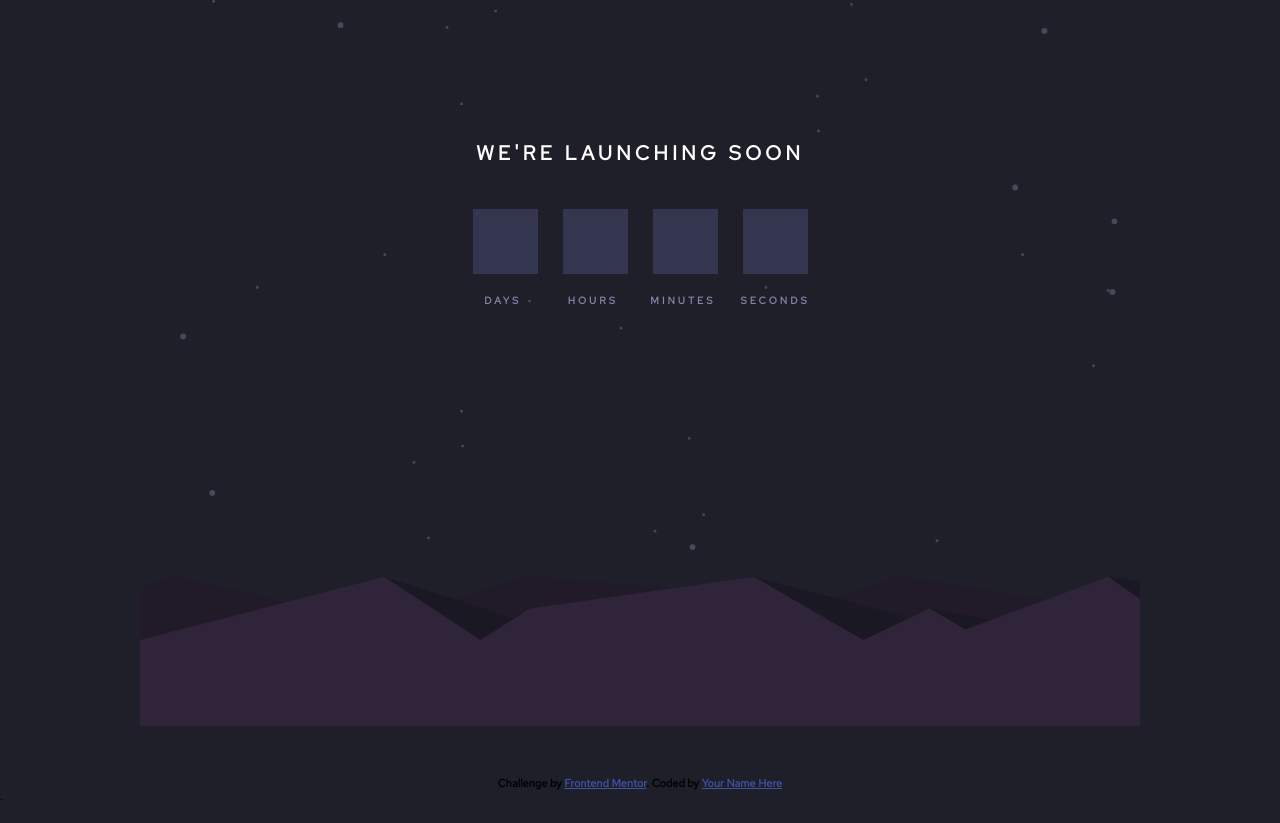
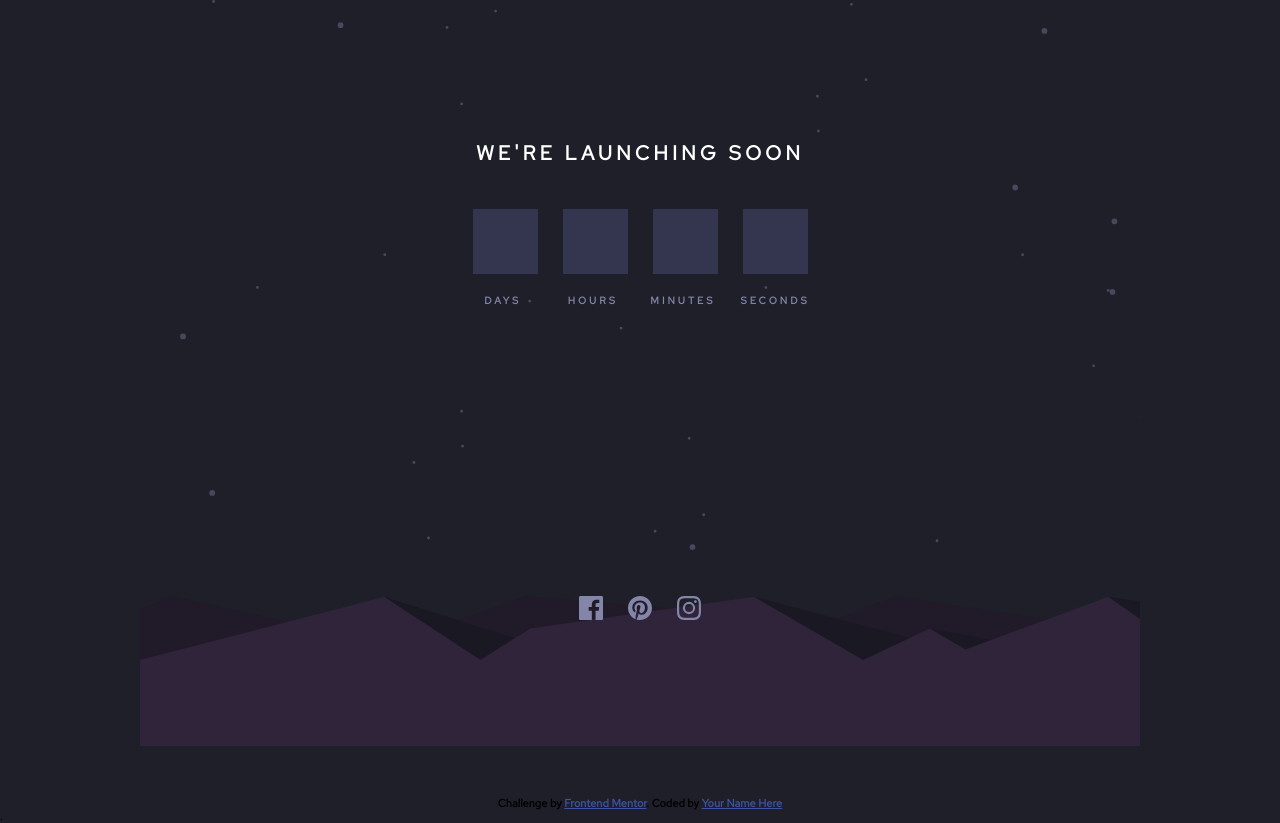
Before and after one commit to chuk944/launch-countdown-timer-main, a plain HTML site: page launch-countdown-timer-main/index.html in a window 1280 px wide. Drawn offline with Linux system fonts and the light colour scheme.

Commit message:
07-17-2022

```diff
--- a/launch-countdown-timer-main/index.html
+++ b/launch-countdown-timer-main/index.html
@@ -39,14 +39,7 @@
         </div>
       </main>
 
-
-
-
-        <!-- Days
-        Hours
-        Minutes
-        Seconds -->
-        </div>
+       </div>
 
 
 
@@ -58,6 +51,14 @@
 
   <section class="container2">
 
+    <div class="link-container">
+      <img src="images/icon-facebook.svg" alt="" class="facebook">
+
+      <img src="images/icon-pinterest.svg" alt="" class="print">
+
+      <img src="images/icon-instagram.svg" alt="" class="instgram">
+    </div>
+
   </section>
   <footer>
     <div class="attribution">
--- a/launch-countdown-timer-main/style.css
+++ b/launch-countdown-timer-main/style.css
@@ -80,7 +80,7 @@ header {
 
 }
 
-.main-container, .main-lables {
+.main-container, .main-lables, .link-container {
   display: flex;
   flex-direction: row;
   align-items: center;
@@ -108,3 +108,7 @@ header {
   letter-spacing: 3px;
   text-transform: uppercase;
 }
+
+/* .link-container {
+  margin-top: 4em;
+} */
```
